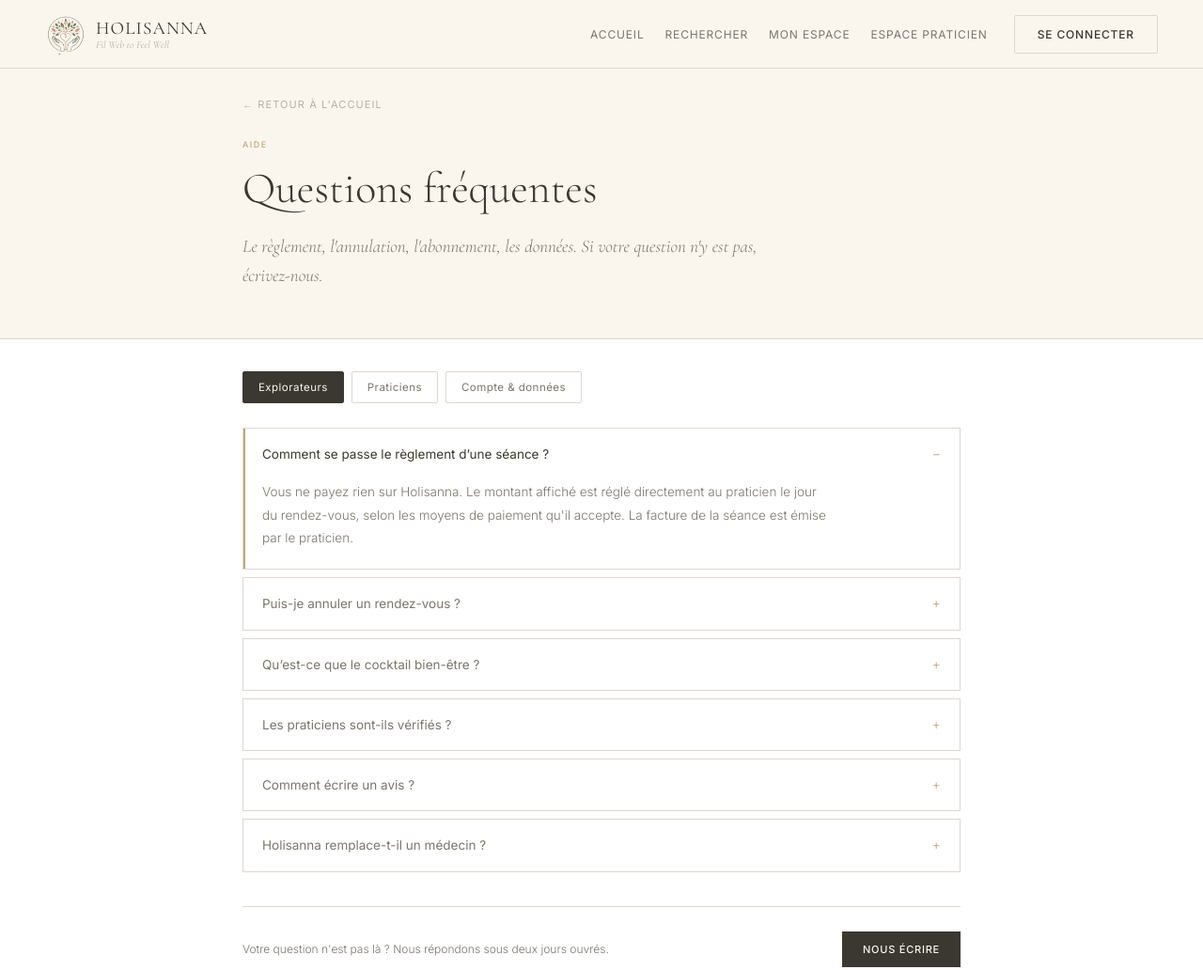
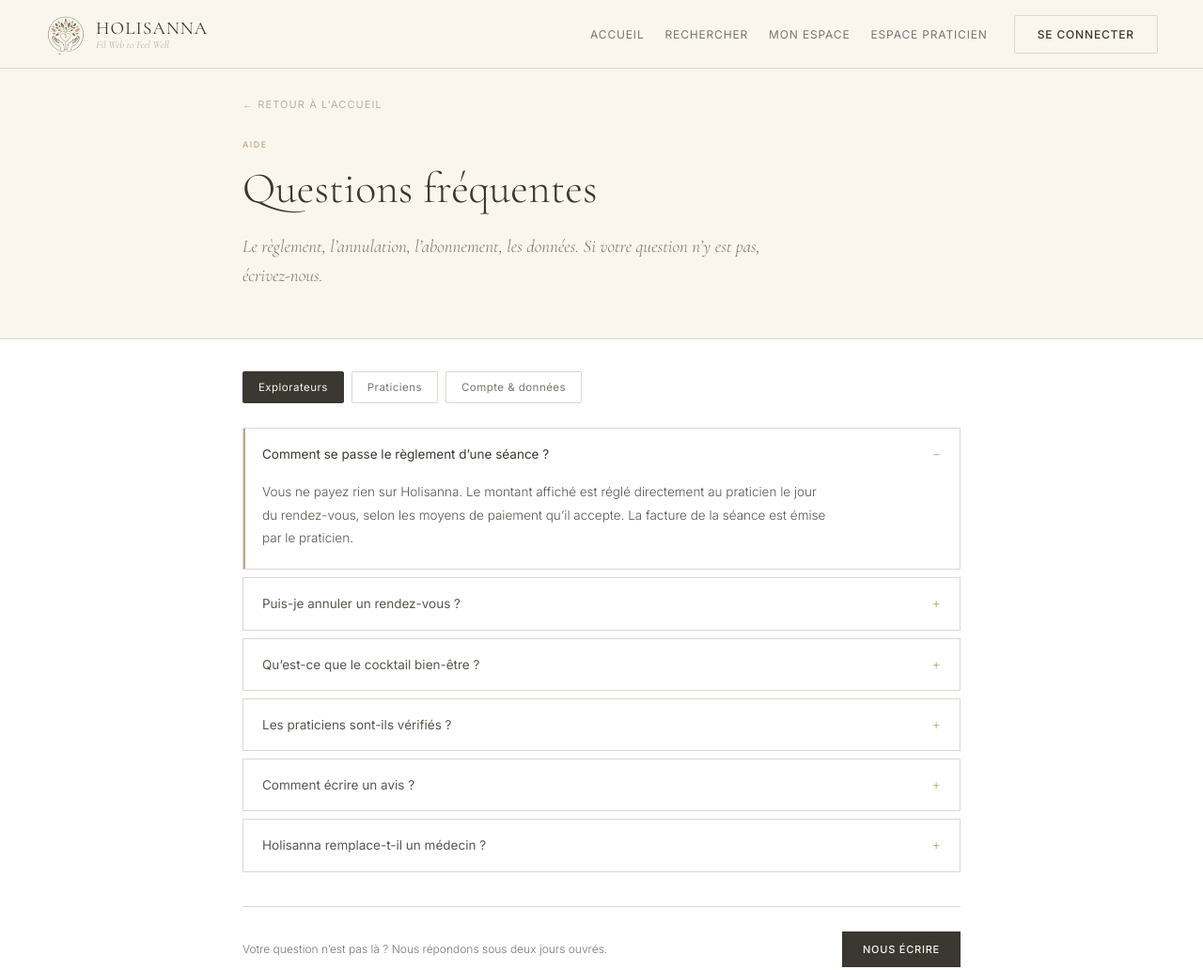
Before and after one commit to HaudLG/Holisanna, a plain HTML site: page holisanna-site/faq.html in a window 1280 px wide. Shown: the top 1032 px of the page at 94% size. Drawn offline with nearby package versions, Linux system fonts and the light colour scheme.

Commit message:
FAQ : réponse franche sur la vérification des praticiens, apostrophes courbes, « Moins de 24 heures », gris plus foncé, onglets compacts
Co-Authored-By: Claude Sonnet 5.5 <noreply@anthropic.com>
Claude-Session: https://claude.ai/code/session_018BpwKSP992gNoXXLccbDrY

```diff
--- a/holisanna-site/css/holisanna.css
+++ b/holisanna-site/css/holisanna.css
@@ -1143,3 +1143,12 @@ html { font-variant-numeric: lining-nums; }
   .err__actions { flex-direction: column; align-items: stretch; width: 100%; max-width: 320px; }
   .err__btn { display: block; text-align: center; padding: 15px 20px; }
 }
+
+/* FAQ — texte plus lisible en plein soleil ; onglets compacts sur mobile */
+.faq-a { color: #5A564E; }
+.faq-item:not(.is-open) .faq-q span:first-child { color: #5A564E; }
+.faq-tab { white-space: nowrap; }
+@media (max-width: 700px) {
+  .faq-tabs { gap: 6px; }
+  .faq-tab { padding: 9px 11px; font-size: 11px; letter-spacing: .02em; }
+}
--- a/holisanna-site/faq.html
+++ b/holisanna-site/faq.html
@@ -5,7 +5,7 @@
   <meta charset="utf-8">
   <meta name="viewport" content="width=device-width, initial-scale=1">
   <title>Questions fréquentes — Holisanna</title>
-  <meta name="description" content="Le règlement, l'annulation, l'abonnement, les données. Si votre question n'y est pas, écrivez-nous.">
+  <meta name="description" content="Le règlement, l’annulation, l’abonnement, les données. Si votre question n’y est pas, écrivez-nous.">
   <link rel="icon" href="assets/logo-holisanna-mark.png">
   <link rel="stylesheet" href="css/holisanna.css">
 </head>
@@ -16,12 +16,12 @@
     <a class="back" href="index.html">← Retour à l'accueil</a>
     <div class="eyebrow-g">Aide</div>
     <h1>Questions fréquentes</h1>
-    <p class="pagehead__lead">Le règlement, l'annulation, l'abonnement, les données. Si votre question n'y est pas, écrivez-nous.</p>
+    <p class="pagehead__lead">Le règlement, l’annulation, l’abonnement, les données. Si votre question n’y est pas, écrivez-nous.</p>
   </div></div>
   <div class="faq">
     <div id="faq"></div>
     <div class="faq-foot">
-      <div>Votre question n'est pas là ? Nous répondons sous deux jours ouvrés.</div>
+      <div>Votre question n’est pas là ? Nous répondons sous deux jours ouvrés.</div>
       <a class="btn-dark2" href="contact.html">NOUS ÉCRIRE</a>
     </div>
   </div>
--- a/holisanna-site/js/faq.js
+++ b/holisanna-site/js/faq.js
@@ -8,27 +8,27 @@
       {
         "id": "q1",
         "q": "Comment se passe le règlement d’une séance ?",
-        "a": "Vous ne payez rien sur Holisanna. Le montant affiché est réglé directement au praticien le jour du rendez-vous, selon les moyens de paiement qu'il accepte. La facture de la séance est émise par le praticien."
+        "a": "Vous ne payez rien sur Holisanna. Le montant affiché est réglé directement au praticien le jour du rendez-vous, selon les moyens de paiement qu’il accepte. La facture de la séance est émise par le praticien."
       },
       {
         "id": "q2",
         "q": "Puis-je annuler un rendez-vous ?",
-        "a": "Oui, librement et gratuitement jusqu'à 24 heures avant le créneau, depuis Mes rendez-vous. En deçà de 24 heures, les conditions du praticien s'appliquent : elles sont indiquées sur sa fiche."
+        "a": "Oui, librement et gratuitement jusqu’à 24 heures avant le créneau, depuis Mes rendez-vous. Moins de 24 heures avant le créneau, les conditions du praticien s’appliquent : elles sont indiquées sur sa fiche."
       },
       {
         "id": "q3",
         "q": "Qu’est-ce que le cocktail bien-être ?",
-        "a": "La représentation des pratiques que vous suivez, organisée selon les trois piliers Corps, Âme et Esprit. Il se remplit par couches, séance après séance. Il n'y a rien à compléter à tout prix : un cocktail à une seule couche est un cocktail valable."
+        "a": "La représentation des pratiques que vous suivez, organisée selon les trois piliers Corps, Âme et Esprit. Il se remplit par couches, séance après séance. Il n’y a rien à compléter à tout prix : un cocktail à une seule couche est un cocktail valable."
       },
       {
         "id": "q4",
         "q": "Les praticiens sont-ils vérifiés ?",
-        "a": "Chaque praticien signe la charte éthique et déclare sa formation, ses années de pratique et son assurance responsabilité civile professionnelle. Holisanna ne délivre pas de diplôme et ne garantit pas de résultat : la charte engage le praticien, et tout manquement peut être signalé."
+        "a": "Pas de contrôle de diplôme, ni des justificatifs pour l’instant. Chaque praticien signe la charte éthique et déclare sa formation, son SIRET et son assurance RC Pro ; nous comptons sur vos signalements pour retirer toute fiche qui manque à la charte."
       },
       {
         "id": "q5",
         "q": "Comment écrire un avis ?",
-        "a": "Après une séance passée, l'avis vous est proposé depuis Mes avis. Il porte sur une séance réellement suivie, est publié tel que vous l'écrivez, et le praticien dispose d'un droit de réponse."
+        "a": "Après une séance passée, l’avis vous est proposé depuis Mes avis. Il porte sur une séance réellement suivie, est publié tel que vous l’écrivez, et le praticien dispose d’un droit de réponse."
       },
       {
         "id": "q6",
@@ -43,22 +43,22 @@
       {
         "id": "p1",
         "q": "Combien coûte le référencement ?",
-        "a": "Un abonnement, sans commission sur vos séances. Fil Continu : 9,99 € par mois avec engagement de 12 mois, ou 109,89 € en une fois pour l'année (un mois offert). Fil Libre : 11,99 € par mois, sans engagement. Le premier mois est gratuit ; le prélèvement a lieu à la fin de l'essai, puis à la même date chaque mois. Factures disponibles dans votre espace."
+        "a": "Un abonnement, sans commission sur vos séances. Fil Continu : 9,99 € par mois avec engagement de 12 mois, ou 109,89 € en une fois pour l’année (un mois offert). Fil Libre : 11,99 € par mois, sans engagement. Le premier mois est gratuit ; le prélèvement a lieu à la fin de l’essai, puis à la même date chaque mois. Factures disponibles dans votre espace."
       },
       {
         "id": "p1a",
-        "q": "Comment fonctionne le mois d'essai gratuit ?",
-        "a": "Il démarre à la première publication de votre fiche, pas à l'inscription. Rien n'est prélevé pendant ce mois. Vous choisissez votre formule et ajoutez votre carte depuis Abonnement & factures ; le premier prélèvement n'a lieu qu'à la fin de l'essai. Sans formule active à cette date, votre fiche est mise hors ligne."
+        "q": "Comment fonctionne le mois d’essai gratuit ?",
+        "a": "Il démarre à la première publication de votre fiche, pas à l’inscription. Rien n’est prélevé pendant ce mois. Vous choisissez votre formule et ajoutez votre carte depuis Abonnement & factures ; le premier prélèvement n’a lieu qu’à la fin de l’essai. Sans formule active à cette date, votre fiche est mise hors ligne."
       },
       {
         "id": "p1b",
         "q": "Comment résilier mon abonnement ?",
-        "a": "Depuis Abonnement & factures, avec Gérer mon abonnement. Fil Libre : effet à la fin de la période payée. Fil Continu : effet à la fin des 12 mois d'engagement (ou à l'échéance annuelle si vous avez payé l'année). Votre fiche reste en ligne jusque-là, puis elle est mise hors ligne ; vos données restent récupérables trois mois."
+        "a": "Depuis Abonnement & factures, avec Gérer mon abonnement. Fil Libre : effet à la fin de la période payée. Fil Continu : effet à la fin des 12 mois d’engagement (ou à l’échéance annuelle si vous avez payé l’année). Votre fiche reste en ligne jusque-là, puis elle est mise hors ligne ; vos données restent récupérables trois mois."
       },
       {
         "id": "p2",
         "q": "Holisanna prend-il une commission ?",
-        "a": "Non, aucune. Les séances sont réglées directement par l'explorateur le jour du rendez-vous. Holisanna ne touche pas aux paiements de séance."
+        "a": "Non, aucune. Les séances sont réglées directement par l’explorateur le jour du rendez-vous. Holisanna ne touche pas aux paiements de séance."
       },
       {
         "id": "p3",
@@ -73,12 +73,12 @@
       {
         "id": "p5",
         "q": "Puis-je masquer une prestation ou mettre ma fiche en pause ?",
-        "a": "Une prestation se masque en un clic depuis Mes prestations, sans la supprimer. Pour une absence longue, il suffit de ne pas ouvrir de créneaux : votre fiche reste consultable mais n'est plus réservable."
+        "a": "Une prestation se masque en un clic depuis Mes prestations, sans la supprimer. Pour une absence longue, il suffit de ne pas ouvrir de créneaux : votre fiche reste consultable mais n’est plus réservable."
       },
       {
         "id": "p6",
         "q": "Comment répondre à un avis ?",
-        "a": "Depuis Avis reçus, chaque avis dispose d'un bouton Répondre. Votre réponse est publiée sous l'avis, visible de tous. Un avis contraire aux conditions d'utilisation peut être signalé."
+        "a": "Depuis Avis reçus, chaque avis dispose d’un bouton Répondre. Votre réponse est publiée sous l’avis, visible de tous. Un avis contraire aux conditions d’utilisation peut être signalé."
       }
     ]
   },
@@ -88,22 +88,22 @@
       {
         "id": "c1",
         "q": "Comment supprimer mon compte ?",
-        "a": "Depuis Mon profil (explorateurs) ou Mon compte (praticiens), à tout moment. Votre compte est désactivé tout de suite et vous avez 14 jours pour changer d'avis : il suffit de vous reconnecter. Passé ce délai, vos données personnelles sont effacées et vos avis rendus anonymes ; les pièces comptables sont conservées dix ans, comme la loi l'exige."
+        "a": "Depuis Mon profil (explorateurs) ou Mon compte (praticiens), à tout moment. Votre compte est désactivé tout de suite et vous avez 14 jours pour changer d’avis : il suffit de vous reconnecter. Passé ce délai, vos données personnelles sont effacées et vos avis rendus anonymes ; les pièces comptables sont conservées dix ans, comme la loi l’exige."
       },
       {
         "id": "c2",
         "q": "Mes données de santé sont-elles collectées ?",
-        "a": "Non. Aucune donnée de santé n'entre dans la plateforme, et ce qui se dit en séance reste entre vous et le praticien — y compris vis-à-vis de Holisanna."
+        "a": "Non. Aucune donnée de santé n’entre dans la plateforme, et ce qui se dit en séance reste entre vous et le praticien — y compris vis-à-vis de Holisanna."
       },
       {
         "id": "c3",
         "q": "Recevrai-je des e-mails promotionnels ?",
-        "a": "Uniquement avec votre accord. Les notifications de réservation, d'avis et de facturation, elles, font partie du service."
+        "a": "Uniquement avec votre accord. Les notifications de réservation, d’avis et de facturation, elles, font partie du service."
       },
       {
         "id": "c4",
         "q": "Que faire en cas de problème avec un praticien ?",
-        "a": "Écrivez à contact@holisanna.fr avec l'objet « Signalement », le nom du praticien et la date de la séance. Le signalement est instruit sous sept jours, reste confidentiel, et peut mener au retrait de la fiche."
+        "a": "Écrivez à contact@holisanna.fr avec l’objet « Signalement », le nom du praticien et la date de la séance. Le signalement est instruit sous sept jours, reste confidentiel, et peut mener au retrait de la fiche."
       }
     ]
   }
```
